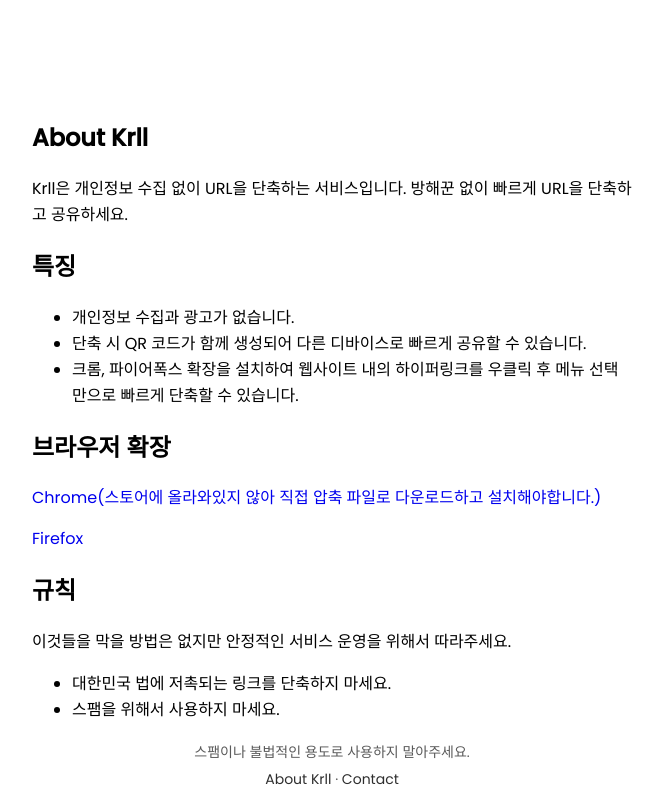
After one commit to sunwoo1524/krll, a FastAPI app: template templates/about.html in a window 1280 px wide. The commit adds this page. Shown: the whole page, without its empty margins (308-971 px from the left). Run offline with FastAPI, Linux system fonts and the light colour scheme; the template is opened without the code that fills it, so the values that code supplies are empty.

Commit message:
use jinja2 template engine and add about page

```diff
--- a/main.py
+++ b/main.py
@@ -1,7 +1,8 @@
-from fastapi import FastAPI
-from fastapi.responses import FileResponse
+from fastapi import FastAPI, Request
+from fastapi.responses import HTMLResponse
 from fastapi.staticfiles import StaticFiles
 from fastapi.middleware.cors import CORSMiddleware
+from fastapi.templating import Jinja2Templates
 
 from src.database import engine
 from src import models
@@ -11,6 +12,8 @@
 models.Base.metadata.create_all(bind=engine)
 
 app = FastAPI()
+
+templates = Jinja2Templates(directory="templates")
 
 origins = [
     "*",
@@ -24,10 +27,17 @@
     allow_headers=["*"],
 )
 
+app.mount("/static", StaticFiles(directory="./static"), name="static")
+
+
+@app.get("/", response_class=HTMLResponse)
+def index(request: Request):
+    return templates.TemplateResponse(request=request, name="index.html")
+
+
+@app.get("/about", response_class=HTMLResponse)
+def about(request: Request):
+    return templates.TemplateResponse(request=request, name="about.html")
+
+
 app.include_router(url_route.routes)
-
-# frontend v2
-app.mount("/static", StaticFiles(directory="./frontend/static"))
-@app.get("/")
-def frontend():
-    return FileResponse("./frontend/index.html")
--- a/requirements.txt
+++ b/requirements.txt
@@ -3,3 +3,4 @@
 sqlalchemy
 psycopg2
 python-dotenv
+jinja2
--- /dev/null
+++ b/static/about/style.css
@@ -0,0 +1,12 @@
+main {
+    align-items: center;
+}
+
+section {
+    width: 90%;
+    max-width: 600px;
+}
+
+a {
+    text-decoration: none;
+}
--- a/frontend/static/root.css
+++ b/static/root.css
@@ -19,7 +19,39 @@
     --border-highlight-color: darkgray;
 }
 
+html, body {
+    height: 100%;
+}
+
 body {
+    display: flex;
+    flex-direction: column;
     margin: 0;
     background-color: var(--background-color);
+    padding-top: 100px;
+    box-sizing: border-box;
 }
+
+main {
+    display: flex;
+    flex-direction:column;
+    flex: 1 0 auto;
+}
+
+footer {
+    display: flex;
+    flex-direction: column;
+    align-items: center;
+    height: 100px;
+}
+
+footer p {
+    margin: 3px 0;
+    font-size: 14px;
+    color: var(--footer-text-color);
+}
+
+footer p a {
+    color: var(--link-color);
+    text-decoration: none;
+}
--- /dev/null
+++ b/templates/about.html
@@ -0,0 +1,34 @@
+{% extends "layout.html" %}
+{% block title %}Krll - URL Shortener{% endblock %}
+
+{% block head %}
+{{ super() }}
+<link rel="stylesheet" href="{{ url_for('static', path='/about/style.css') }}">
+{% endblock %}
+
+{% block content %}
+<main>
+    <section>
+        <h2>About Krll</h2>
+        <p>Krll은 개인정보 수집 없이 URL을 단축하는 서비스입니다. 방해꾼 없이 빠르게 URL을 단축하고 공유하세요.</p>
+
+        <h2>특징</h2>
+        <ul>
+            <li>개인정보 수집과 광고가 없습니다.</li>
+            <li>단축 시 QR 코드가 함께 생성되어 다른 디바이스로 빠르게 공유할 수 있습니다.</li>
+            <li>크롬, 파이어폭스 확장을 설치하여 웹사이트 내의 하이퍼링크를 우클릭 후 메뉴 선택 만으로 빠르게 단축할 수 있습니다.</li>
+        </ul>
+
+        <h2>브라우저 확장</h2>
+        <p><a href="https://github.com/sunwoo1524/krll-chrome-extension">Chrome(스토어에 올라와있지 않아 직접 압축 파일로 다운로드하고 설치해야합니다.)</a></p>
+        <p><a href="https://addons.mozilla.org/ko/firefox/addon/krll-url-shortener/">Firefox</a></p>
+
+        <h2>규칙</h2>
+        <p>이것들을 막을 방법은 없지만 안정적인 서비스 운영을 위해서 따라주세요.</p>
+        <ul>
+            <li>대한민국 법에 저촉되는 링크를 단축하지 마세요.</li>
+            <li>스팸을 위해서 사용하지 마세요.</li>
+        </ul>
+    </section>
+</main>
+{% endblock %}
--- /dev/null
+++ b/templates/layout.html
@@ -0,0 +1,20 @@
+<!DOCTYPE html>
+<html lang="ko">
+<head>
+    {% block head %}
+    <meta charset="UTF-8">
+    <meta name="viewport" content="width=device-width, initial-scale=1.0">
+    <title>{% block title %}{% endblock %}</title>
+    <link rel="icon" href="favicon.ico" type="image/x-icon">
+    <link rel="stylesheet" href="{{ url_for('static', path='/root.css') }}">
+    {% endblock %}
+</head>
+<body>
+    {% block content %}{% endblock %}
+
+    <footer>
+        <p>스팸이나 불법적인 용도로 사용하지 말아주세요.</p>
+        <p><a href="/about">About Krll</a> · <a href="mailto:maengkkong1524@naver.com">Contact</a></p>
+    </footer>
+</body>
+</html>
```
Also changed, not shown: frontend/index.html (deleted, +0 -33 lines), static/style.css (renamed from frontend/static/style.css, +0 -21 lines), templates/index.html (added, +25 -0 lines), static/script.js (renamed from frontend/static/script.js).
